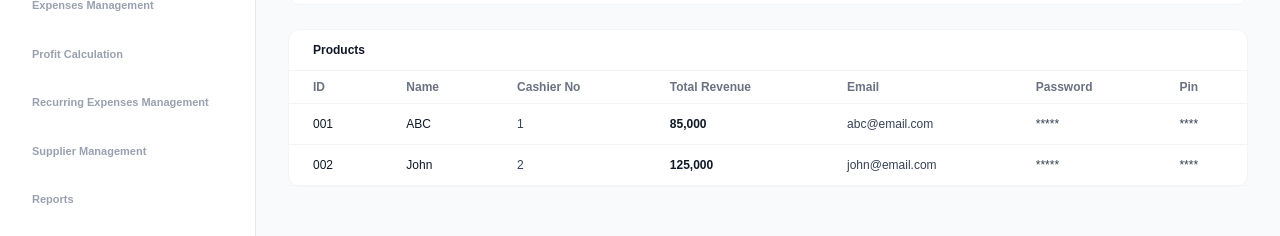
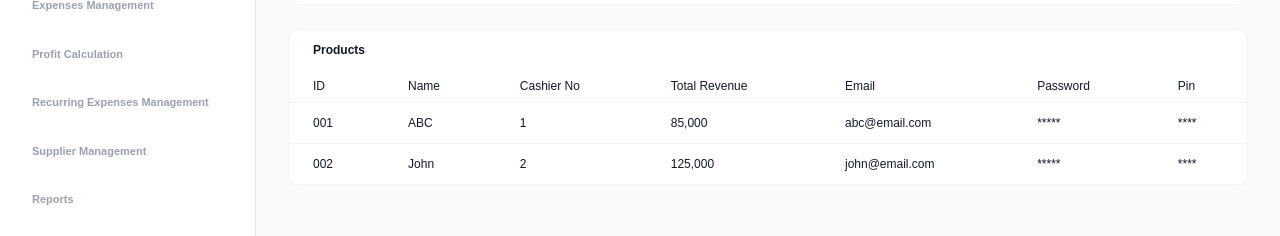
Before and after one commit to LTI-INTERNS/pos-micro-sass, a Next.js app: page /CashierManagement in a window 1280 px wide. Shown: the part 294-530 px from the top of the page. Built offline with nearby package versions, Linux system fonts and the light colour scheme.

Commit message:
style(ui): remove header top border and darken table header text

```diff
--- a/app/components/CashierManagement/CashiersTable.tsx
+++ b/app/components/CashierManagement/CashiersTable.tsx
@@ -25,14 +25,14 @@ export default function CashiersTable({ cashiers }: Props) {
       <div className="overflow-x-auto">
         <table className="w-full text-xs">
           <thead>
-            <tr className="border-t border-b border-gray-100 text-gray-500">
-              <th className="px-6 py-2 text-left font-semibold">ID</th>
-              <th className="px-6 py-2 text-left font-semibold">Name</th>
-              <th className="px-6 py-2 text-left font-semibold">Cashier No</th>
-              <th className="px-6 py-2 text-left font-semibold">Total Revenue</th>
-              <th className="px-6 py-2 text-left font-semibold">Email</th>
-              <th className="px-6 py-2 text-left font-semibold">Password</th>
-              <th className="px-6 py-2 text-left font-semibold">Pin</th>
+            <tr className="border-b border-gray-100 text-gray-900">
+              <th className="px-6 py-2 text-left font-normal">ID</th>
+              <th className="px-6 py-2 text-left font-normal">Name</th>
+              <th className="px-6 py-2 text-left font-normal">Cashier No</th>
+              <th className="px-6 py-2 text-left font-normal">Total Revenue</th>
+              <th className="px-6 py-2 text-left font-normal">Email</th>
+              <th className="px-6 py-2 text-left font-normal">Password</th>
+              <th className="px-6 py-2 text-left font-normal">Pin</th>
             </tr>
           </thead>
 
@@ -44,13 +44,13 @@ export default function CashiersTable({ cashiers }: Props) {
               >
                 <td className="px-6 py-3 font-medium text-gray-900">{c.id}</td>
                 <td className="px-6 py-3 font-medium text-gray-900">{c.name}</td>
-                <td className="px-6 py-3 text-gray-700">{c.cashierNo}</td>
-                <td className="px-6 py-3 font-semibold text-gray-900">
+                <td className="px-6 py-3 font-medium text-gray-900">{c.cashierNo}</td>
+                <td className="px-6 py-3 font-medium text-gray-900">
                   {c.totalRevenue.toLocaleString()}
                 </td>
-                <td className="px-6 py-3 text-gray-700">{c.email}</td>
-                <td className="px-6 py-3 text-gray-700">{c.passwordMasked}</td>
-                <td className="px-6 py-3 text-gray-700">{c.pinMasked}</td>
+                <td className="px-6 py-3 font-medium text-gray-900">{c.email}</td>
+                <td className="px-6 py-3 font-medium text-gray-900">{c.passwordMasked}</td>
+                <td className="px-6 py-3 font-medium text-gray-900">{c.pinMasked}</td>
               </tr>
             ))}
 
```
